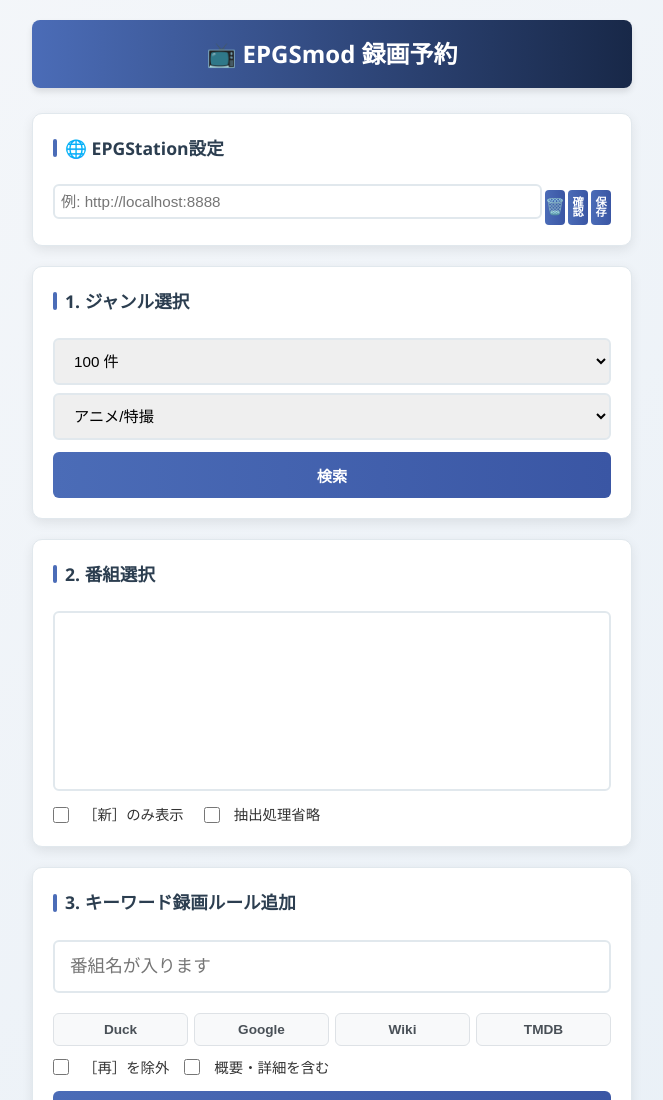
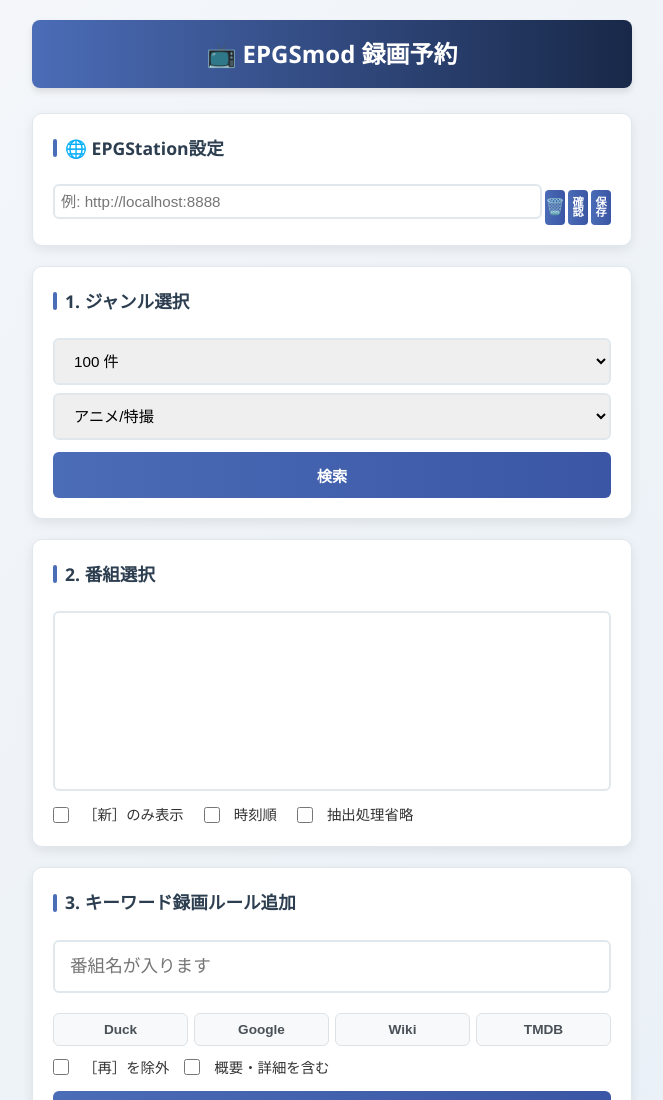
Before and after one commit to takyaO/epgsmod, a website: page public/index.html in a window 1280 px wide. Shown: the top 1100 px of the page, without its empty margins (308-971 px from the left). Drawn offline with Linux system fonts and the light colour scheme.

Commit message:
sort by time

```diff
--- a/public/index.html
+++ b/public/index.html
@@ -401,6 +401,12 @@
           <input type="checkbox" id="filterNewCheck" onchange="filterNewOnly()">
             ［新］のみ表示
         </label>
+
+        <label style="display:flex; align-items:center; gap:6px; font-size:0.9rem; white-space: nowrap;">
+            <input type="checkbox" id="sortTimeCheck" onchange="filterNewOnly()">
+            時刻順
+        </label>
+
         <label style="display:flex; align-items:center; gap:6px; font-size:0.9rem; white-space: nowrap;">
             <input type="checkbox" id="noExtractCheck">
             抽出処理省略
@@ -748,16 +754,40 @@
 
     if (!Array.isArray(originalProgramList)) return;
 
-    const filter = document.getElementById('filterNewCheck').checked;
+    // チェック状態を取得
+    const filterNew = document.getElementById('filterNewCheck').checked;
+    const sortTime = document.getElementById('sortTimeCheck').checked;
 
-    let filtered = originalProgramList;
-    if (filter) {
-        filtered = originalProgramList.filter(x => {
+    // 元の配列をコピーして操作用配列を作成
+    let filtered = [...originalProgramList];
+
+    // 1. フィルタリング処理 ([新]のみなど)
+    if (filterNew) {
+        filtered = filtered.filter(x => {
             const n = x && x.name ? x.name : "";
             return n.includes("［新］") || n.includes("[新]");
         });
     }
 
+    // 2. ソート処理 (時刻順 または 名前順)
+    if (sortTime) {
+        // 時刻順 (古い順)
+        filtered.sort((a, b) => {
+            const timeA = a.startAt || 0;
+            const timeB = b.startAt || 0;
+            return timeA - timeB;
+        });
+    } else {
+        // ★追加: 名前順 (あいうえお順)
+        // チェックがない場合は名前でソートして戻す
+        filtered.sort((a, b) => {
+            const nameA = a.name || "";
+            const nameB = b.name || "";
+            return nameA.localeCompare(nameB, "ja");
+        });
+    }
+
+    // 3. リストへの追加処理
     const wdayList = ['日', '月', '火', '水', '木', '金', '土'];
 
     filtered.forEach(p => {
```
Lines whose indentation alone changed are shown as unchanged.
